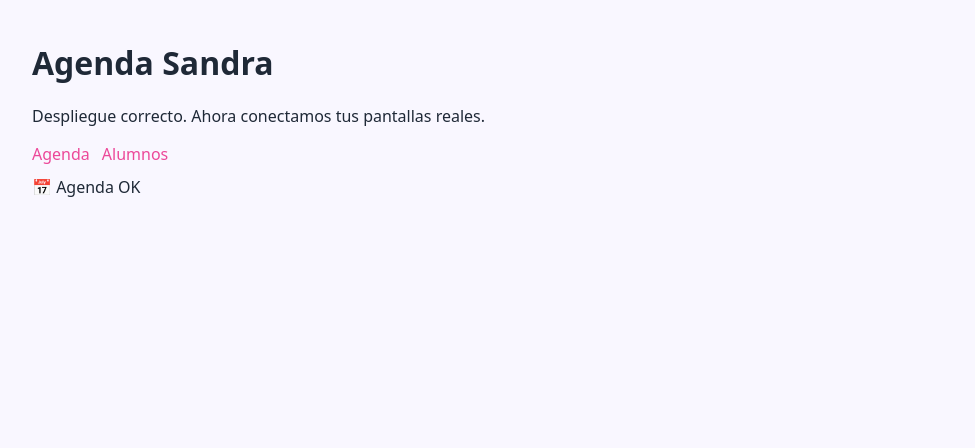
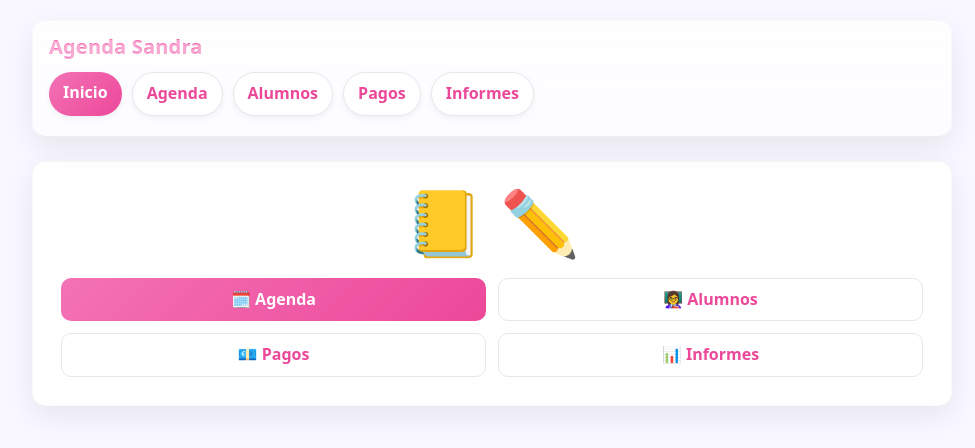
Before and after one commit to Cris300390/Agenda-Sandra, a React (Vite) app: page / in a window 1280 px wide. Before the commit this address led to /agenda. Shown: the top 448 px of the page, without its empty margins (148-1123 px from the left). Built offline with nearby package versions, Linux system fonts and the light colour scheme.

Commit message:
restore: portada y rutas (versión de 6bc9fff)

```diff
--- a/src/App.tsx
+++ b/src/App.tsx
@@ -1,19 +1,49 @@
-import { Routes, Route, Link, Navigate } from 'react-router-dom'
+// src/App.tsx
+import { Link, Route, Routes } from 'react-router-dom'
+
+// Tus páginas reales
+import Agenda from './pages/Agenda'
+import Alumnos from './pages/Alumnos'
+import Pagos from './pages/Pagos'
+import Informes from './pages/Informes'
+import Home from './pages/Home'   // <- H mayúscula
 
 export default function App() {
   return (
     <div className="main">
-      <h1>Agenda Sandra</h1>
-      <p>Despliegue correcto. Ahora conectamos tus pantallas reales.</p>
-      <nav style={{ display:'flex', gap:12, margin:'12px 0' }}>
-        <Link to="/agenda">Agenda</Link>
-        <Link to="/alumnos">Alumnos</Link>
-      </nav>
+      {/* Cabecera común */}
+      <header className="header card">
+        <h1 className="title">Agenda Sandra</h1>
+        <nav className="actions">
+          <Link className="chip chip--brand" to="/">Inicio</Link>
+          <Link className="chip" to="/agenda">Agenda</Link>
+          <Link className="chip" to="/alumnos">Alumnos</Link>
+          <Link className="chip" to="/pagos">Pagos</Link>
+          <Link className="chip" to="/informes">Informes</Link>
+        </nav>
+      </header>
+
+      {/* Rutas */}
       <Routes>
-        <Route path="/" element={<Navigate to="/agenda" replace />} />
-        <Route path="/agenda" element={<div>📅 Agenda OK</div>} />
-        <Route path="/alumnos" element={<div>👩‍🎓 Alumnos OK</div>} />
-        <Route path="*" element={<div>404 (ruta desconocida)</div>} />
+        <Route path="/" element={<Home />} />
+        <Route path="/agenda" element={<Agenda />} />
+        <Route path="/alumnos" element={<Alumnos />} />
+        <Route path="/pagos" element={<Pagos />} />
+        <Route path="/informes" element={<Informes />} />
+        {/* 404 dentro de la app */}
+        <Route
+          path="*"
+          element={
+            <div className="card mt-6">
+              <h2 style={{ marginTop: 0 }}>Página no encontrada</h2>
+              <p>Usa los botones de arriba para navegar.</p>
+              <div className="actions" style={{ marginTop: 8 }}>
+                <Link className="btn btn--brand" to="/">Ir al inicio</Link>
+                <Link className="btn" to="/agenda">Ir a Agenda</Link>
+              </div>
+            </div>
+          }
+        />
       </Routes>
     </div>
   )
--- /dev/null
+++ b/src/pages/home.tsx
@@ -0,0 +1,22 @@
+// src/pages/Home.tsx
+import { Link } from 'react-router-dom'
+
+export default function Home() {
+  return (
+    <section className="card card-lg mt-6">
+      {/* 2 dibujos */}
+      <div className="grid grid-2 center mb-6" style={{gap:16}}>
+        <div style={{fontSize:64, lineHeight:1}}>📒</div>
+        <div style={{fontSize:64, lineHeight:1}}>✏️</div>
+      </div>
+
+      {/* 4 botones */}
+      <div className="grid grid-2" style={{gap:12}}>
+        <Link className="btn btn--brand" to="/agenda">🗓️ Agenda</Link>
+        <Link className="btn" to="/alumnos">👩‍🏫 Alumnos</Link>
+        <Link className="btn" to="/pagos">💶 Pagos</Link>
+        <Link className="btn" to="/informes">📊 Informes</Link>
+      </div>
+    </section>
+  )
+}
```
Also changed, not shown: 1 other file (tests, documents, lock files or other folders).
